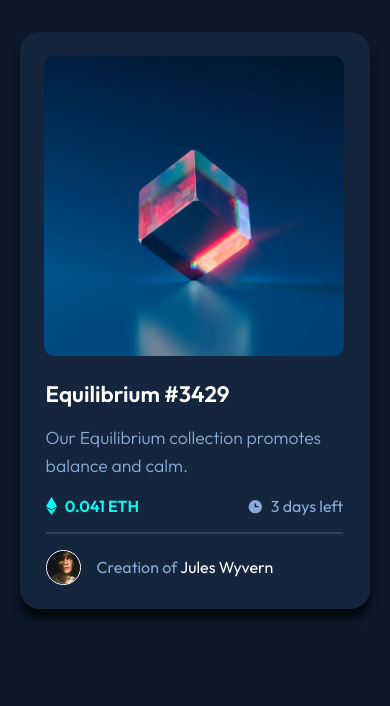
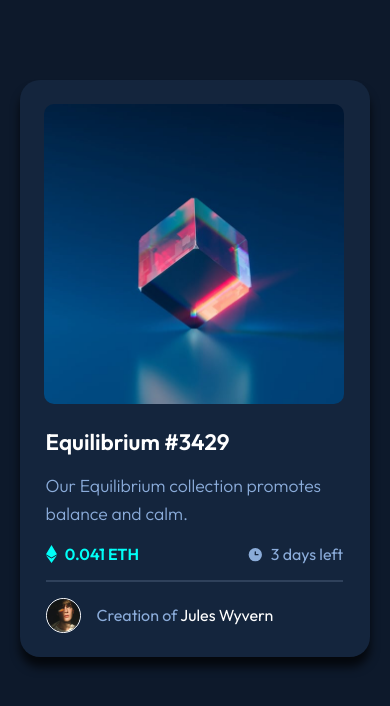
Before and after one commit to HanningtoneM/NFT-card, a plain HTML site: page index.html in a window 390 px wide. Drawn offline with Linux system fonts and the light colour scheme.

Commit message:
Fixed styling issue

```diff
--- a/style.css
+++ b/style.css
@@ -38,7 +38,7 @@ body {
     width: 350px;
     display: flex;
     flex-direction: column;
-    margin-top: 2rem;
+    margin-top: 10rem;
     border-radius: 20px;
     box-shadow: 0px 10px 10px rgba(0, 0, 0, 0.7);
 }
@@ -142,8 +142,8 @@ ul {
     color: var(--Cyan);
 }
 
-@media screen and (min-width: 630px) {
+@media screen and (max-width: 630px) {
     .container {
-        margin-top: 10rem;
+        margin-top: 5rem;
     }
 }
```
